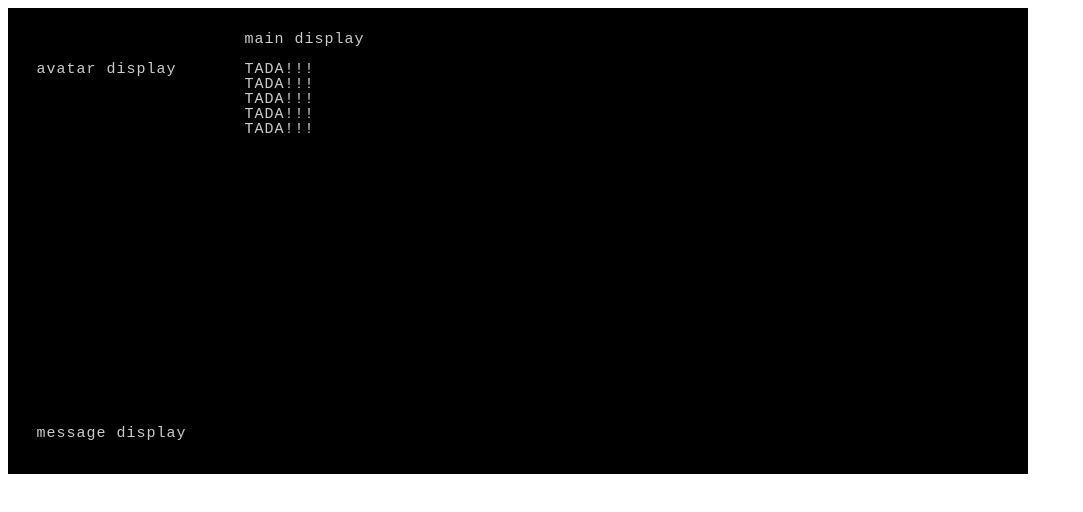
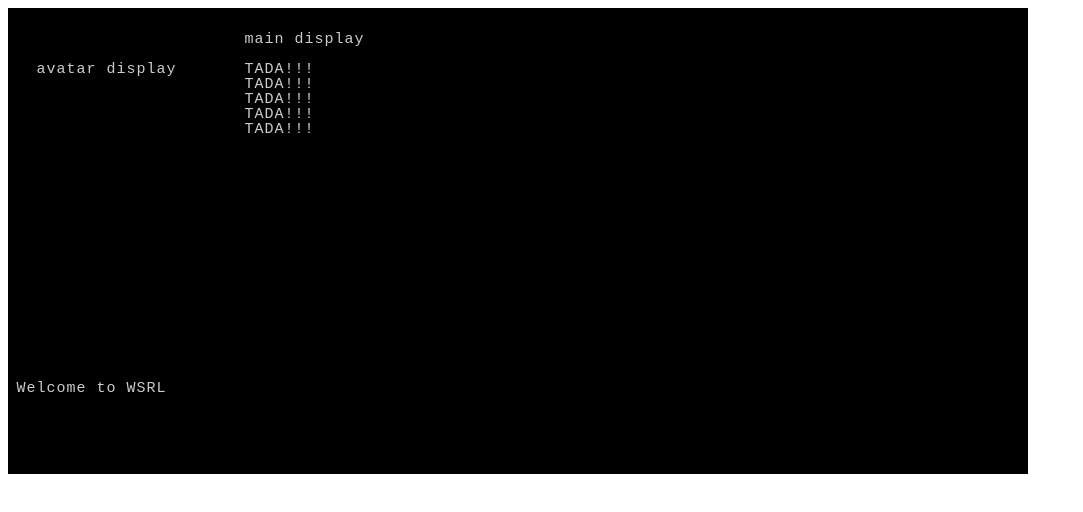
Before and after one commit to cwarren/wsrl_live, a plain HTML site: page index.html in a window 1280 px wide. Shown: the whole page, without its empty margins (0-1083 px from the left). Drawn offline with Linux system fonts and the light colour scheme.

Commit message:
very simple message system

```diff
--- a/assets/game.js
+++ b/assets/game.js
@@ -13,6 +13,9 @@ window.onload = function() {
         document.getElementById('wsrl-avatar-display').appendChild(   Game.getDisplay('avatar').getContainer());
         document.getElementById('wsrl-main-display').appendChild(   Game.getDisplay('main').getContainer());
         document.getElementById('wsrl-message-display').appendChild(   Game.getDisplay('message').getContainer());
+
+        Game.Message.sendMessage("Welcome to WSRL");
+
     }
 };
 
@@ -62,6 +65,7 @@ var Game = {
     }
   },
   renderMessage: function() {
-    this.DISPLAYS.message.o.drawText(2,3,"message display");
+    // this.DISPLAYS.message.o.drawText(2,3,"message display");
+    Game.Message.renderOn(this.DISPLAYS.message.o);
   }
 };
--- /dev/null
+++ b/assets/message.js
@@ -0,0 +1,14 @@
+Game.Message = {
+  _curMessage: '',
+  renderOn: function(display) {
+    display.clear();
+    display.drawText(0,0,this._curMessage);
+  },
+  sendMessage: function(msg) {
+    this._curMessage = msg;
+    Game.renderMessage();
+  },
+  clearMessages: function () {
+    this._curMessage = '';
+  }
+};
--- a/index.html
+++ b/index.html
@@ -5,6 +5,7 @@
     <script src="lib/rot.min.js"></script>
 
     <script src="assets/game.js"></script>
+    <script src="assets/message.js"></script>
   </head>
   <body>
     <div id="wsrl-avatar-display" class="wsrl-display"></div>
```
